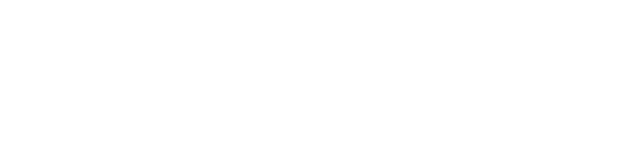
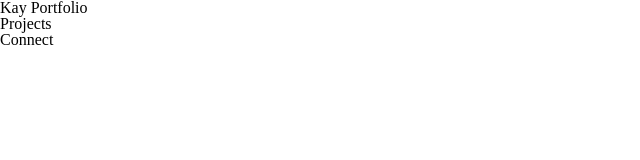
Before and after one commit to theykay/theykay.github.io, a plain HTML site: page index.html in a window 1280 px wide. Shown: the whole page, without its empty margins (0-640 px from the left). Drawn offline with Linux system fonts and the light colour scheme.

Commit message:
added reset.css file, began building directory

```diff
--- /dev/null
+++ b/assets/reset.css
@@ -0,0 +1,48 @@
+/* http://meyerweb.com/eric/tools/css/reset/
+   v2.0 | 20110126
+   License: none (public domain)
+*/
+
+html, body, div, span, applet, object, iframe,
+h1, h2, h3, h4, h5, h6, p, blockquote, pre,
+a, abbr, acronym, address, big, cite, code,
+del, dfn, em, img, ins, kbd, q, s, samp,
+small, strike, strong, sub, sup, tt, var,
+b, u, i, center,
+dl, dt, dd, ol, ul, li,
+fieldset, form, label, legend,
+table, caption, tbody, tfoot, thead, tr, th, td,
+article, aside, canvas, details, embed,
+figure, figcaption, footer, header, hgroup,
+menu, nav, output, ruby, section, summary,
+time, mark, audio, video {
+	margin: 0;
+	padding: 0;
+	border: 0;
+	font-size: 100%;
+	font: inherit;
+	vertical-align: baseline;
+}
+/* HTML5 display-role reset for older browsers */
+article, aside, details, figcaption, figure,
+footer, header, hgroup, menu, nav, section {
+	display: block;
+}
+body {
+	line-height: 1;
+}
+ol, ul {
+	list-style: none;
+}
+blockquote, q {
+	quotes: none;
+}
+blockquote:before, blockquote:after,
+q:before, q:after {
+	content: '';
+	content: none;
+}
+table {
+	border-collapse: collapse;
+	border-spacing: 0;
+}
--- /dev/null
+++ b/assets/style.css
@@ -0,0 +1,7 @@
+/*
+    Put hex color codes here for reference
+*/
+
+nav {
+    background-color: ;
+}
--- a/index.html
+++ b/index.html
@@ -3,9 +3,18 @@
 <head>
     <meta charset="UTF-8">
     <meta name="viewport" content="width=device-width, initial-scale=1.0">
-    <title>Kay Portfolio</title>
+    <title>TheyKay</title>
+    <link rel="stylesheet" href="./assets/reset.css">
+
 </head>
 <body>
-
+    <nav>
+        <h1>Kay Portfolio</h1>
+        <ul>
+            <li>Projects</li>
+            <li></li>
+            <li>Connect</li>
+        </ul>
+    </nav>
 </body>
 </html>
```
Also changed, not shown: README.md.
